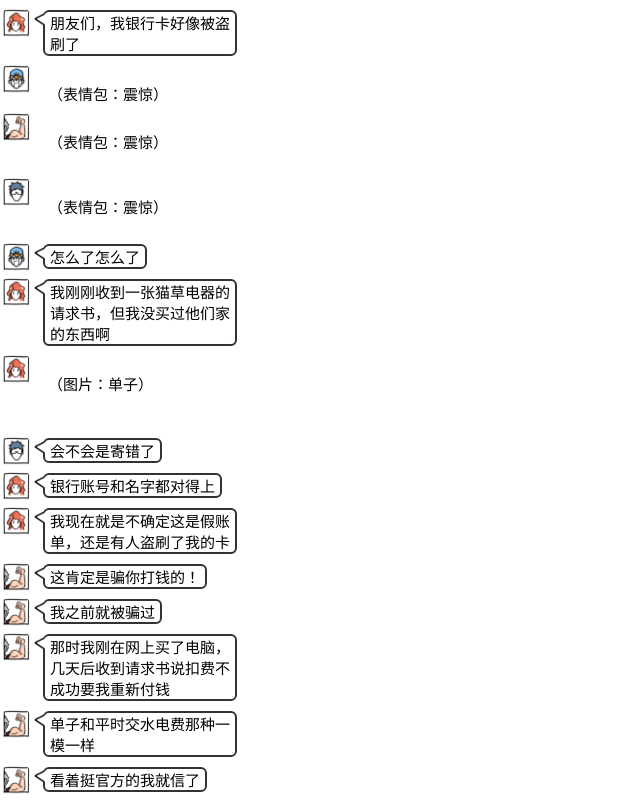
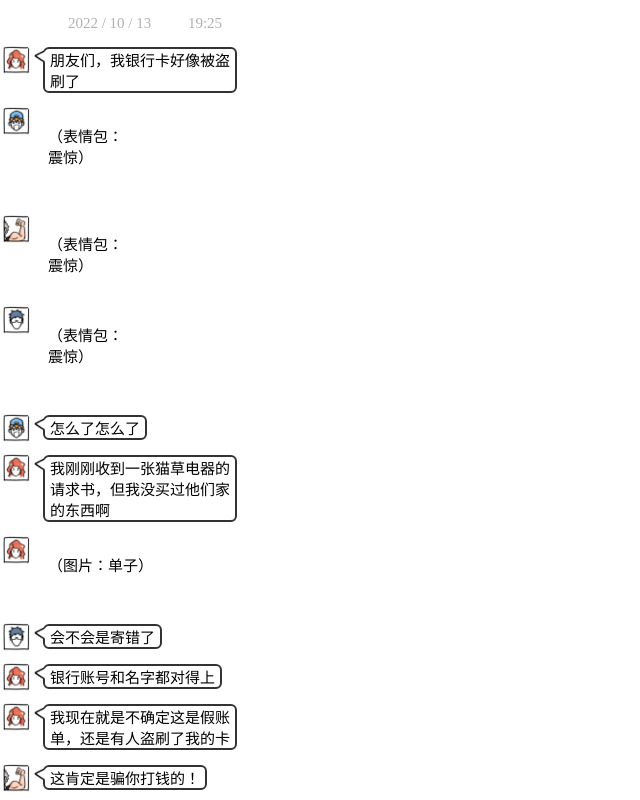
Before and after one commit to Nekoiii/chat_record_generator, a React (Create React App) app: page /chat-record in a window 1280 px wide. Shown: the top 800 px of the page, without its empty margins (0-640 px from the left). Built offline with nearby package versions, Linux system fonts and the light colour scheme; a web font is replaced by a local one.

Commit message:
finished all lines

```diff
--- a/src/pages/ChatRecordPage/ChatRecordPage.scss
+++ b/src/pages/ChatRecordPage/ChatRecordPage.scss
@@ -2,14 +2,13 @@
 
 .chat_record_page .word_list {
   font-family: LittleMatch;
-  //border: 3PX #333333 solid;
-  //width: 1080PX;
+  width: 290PX;
 }
 
 .chat_record_page .word_item {
   position: relative;
   // display: flex;
-  margin: 10PX 0;
+  margin: 15PX 0;
 }
 
 .chat_record_page .word_item .words {
@@ -47,6 +46,7 @@
 }
 
 .chat_record_page .chat_box_right .words {
+  text-align: justify;
   margin-right: 45PX;
 }
 
@@ -61,6 +61,18 @@
   top: -2PX;
 }
 
+//聊天日期
+.chat_record_page .chat_date {
+  white-space: pre-wrap;
+  text-align: center;
+  margin: 15PX;
+  color: #b0b0b0;
+  font-size: 15PX;
+}
+
+
+
+
 @font-face {
   font-family: 'LittleMatch';
   src: url('../../resources/fonts/LittleMatch.ttf');
--- a/src/pages/ChatRecordPage/ChatRecordPage.tsx
+++ b/src/pages/ChatRecordPage/ChatRecordPage.tsx
@@ -5,7 +5,7 @@ import words_obj from './words';
 import './ChatRecordPage.scss';
 
 interface chatRecords {
-  char: number;
+  char: string;
   words: string;
 }
 
@@ -15,27 +15,33 @@ const ChatRecordPage = (props: any) => {
 
   useEffect(() => {}, []);
 
+  //拆分台词, 做成{char:'',words:''}放到list中
+  //台词格式为: [角色id]#[台词]$
+  const split_chat_record = (words: string, records_list: chatRecords[]) => {
+    const split_words = words.split('$');
+    split_words.map(it => {
+      const [char, words] = it.split('#');
+      char &&
+        words &&
+        records_list.push({
+          char: char,
+          words: words,
+        });
+    });
+    return records_list;
+  };
   /*
   char: 0:♀-猫草, 1:♀-被盗当事人, 2:♂-爱凑热闹,说话比较幼稚, 3:♂-程序员,理性派,
    4:♂-东北大哥,曾被骗过,容易冲动, 5:偶尔出现的群友, 6:偶尔出现的群友
   */
-  const split_words_1 = words_obj.words_1.words.split('$');
-  const chatRecords_1: chatRecords[] = [];
-  split_words_1.map(it => {
-    const [char, words] = it.split('#');
-    char &&
-      words &&
-      chatRecords_1.push({
-        char: Number(char),
-        words: words,
-      });
-  });
+  const records_list_1: chatRecords[] = [];
+  const records_list_2: chatRecords[] = [];
+  split_chat_record(words_obj.words_1.words, records_list_1);
+  split_chat_record(words_obj.words_2.words, records_list_2);
 
   /*
   char: 0:♀-被盗当事人, 1:♀-土豪朋友
   */
-
-  const url = '../../resources/icons/a.png';
 
   /*
   获取头像
@@ -44,28 +50,28 @@ const ChatRecordPage = (props: any) => {
   const get_icon_src = (id: number | string) => {
     let icon_src: string = '';
     switch (id) {
-      case 0:
+      case 'a':
         icon_src = require('../../resources/icons/a.png').default;
         break;
-      case 1:
+      case 'b':
         icon_src = require('../../resources/icons/b.png').default;
         break;
-      case 2:
+      case 'c':
         icon_src = require('../../resources/icons/c.png').default;
         break;
-      case 3:
+      case 'd':
         icon_src = require('../../resources/icons/d.png').default;
         break;
-      case 4:
+      case 'e':
         icon_src = require('../../resources/icons/e.png').default;
         break;
-      case 5:
+      case 'f':
         icon_src = require('../../resources/icons/f.png').default;
         break;
-      case 6:
+      case 'g':
         icon_src = require('../../resources/icons/g.png').default;
         break;
-      case 7:
+      case 'h':
         icon_src = require('../../resources/icons/h.png').default;
         break;
       default:
@@ -74,21 +80,27 @@ const ChatRecordPage = (props: any) => {
     return icon_src;
   };
 
+  const get_chat_div = (list: chatRecords[], me_id: string) => {
+    return list.map(it => {
+      return it.char === 'date' ? (
+        <div className='chat_date border_none'>{it.words}</div>
+      ) : (
+        <div className={'word_item '.concat(it.char == me_id ? 'chat_box_right' : '').concat()}>
+          <img src={get_icon_src(it.char)} className='icon' />
+          {it.words[0] === '\t' || (
+            <img src={require('../../resources/icons/horn.png').default} className='icon_horn' />
+          )}
+          <div className={'words '.concat(it.words[0] === '\t' ? 'border_none' : '')}>{it.words}</div>
+        </div>
+      );
+    });
+  };
+
   return (
     <div className={'chat_record_page '.concat(props.className)}>
-      <div className='word_list'>
-        {chatRecords_1.map(it => {
-          return (
-            <div className={'word_item '.concat(it.char == words_obj.words_1.me_id ? 'chat_box_right' : '').concat()}>
-              <img src={get_icon_src(it.char)} className='icon' />
-              {it.words[0] === '\t' || (
-                <img src={require('../../resources/icons/horn.png').default} className='icon_horn' />
-              )}
-              <div className={'words '.concat(it.words[0] === '\t' ? 'border_none' : '')}>{it.words}</div>
-            </div>
-          );
-        })}
-      </div>
+      <div className='word_list'>{get_chat_div(records_list_1, words_obj.words_1.me_id)}</div>
+      <div>Part -- 2</div>
+      <div className='word_list'>{get_chat_div(records_list_2, words_obj.words_2.me_id)}</div>
     </div>
   );
 };
--- a/src/pages/ChatRecordPage/words.ts
+++ b/src/pages/ChatRecordPage/words.ts
@@ -1,161 +1,223 @@
 const words_obj = {
   words_1: {
-    me_id: 0, //me_id是目前聊天框主视角的角色id
+    me_id: 'a', //me_id是目前聊天框主视角的角色id
     words: '',
   },
   words_2: {
-    me_id: 1,
+    me_id: 'b',
     words: '',
   },
 };
 
 /*
-  char: 0:♀-猫草, 1:♀-被盗当事人, 2:♂-爱凑热闹,说话比较幼稚, 3:♂-程序员,理性派,
-   4:♂-东北大哥,曾被骗过,容易冲动, 5:偶尔出现的群友, 6:偶尔出现的群友
+  char: a:♀-猫草, b:♀-被盗当事人, c:♂-爱凑热闹,说话比较幼稚, d:♂-程序员,理性派,
+   e:♂-东北大哥,曾被骗过,容易冲动, f:♀-偶尔出现的群友, g:♂-偶尔出现的群友, h:♂-b的土豪朋友
   */
 words_obj.words_1.words =
-  '1#朋友们，我银行卡好像被盗刷了$\
-2#\t\n（表情包：震惊）\n$\
-4#\t\n（表情包：震惊）\n\n$\
-3#\t\n（表情包：震惊）\n\n$\
-2#怎么了怎么了$\
-1#我刚刚收到一张猫草电器的请求书，但我没买过他们家的东西啊$\
-1#\t\n（图片：单子）\n\n\n$\
-3#会不会是寄错了$\
-1#银行账号和名字都对得上$\
-1#我现在就是不确定这是假账单，还是有人盗刷了我的卡$\
-4#这肯定是骗你打钱的！$\
-4#我之前就被骗过$\
-4#那时我刚在网上买了电脑，几天后收到请求书说扣费不成功要我重新付钱$\
-4#单子和平时交水电费那种一模一样$\
-4#看着挺官方的我就信了$\
-4#\t\n（表情包：靠）\n\n$\
-4#钱打过去才发现被骗了 +$\
-1#但我最近也没买东西啊$\
-2#啧啧啧太惨了$\
-5#现在还有发实体文件的骗子啊 我以为都是打电话的$\
-4#是吧$\
-4#做得可逼真了$\
-4#所以你这个别理它就好了$\
-1#我现在更担心有人黑了我的账号$\
-3#请求书是银行汇款吗？$\
-1#银行和便利店付款都可以$\
-3#要不问问官方客服？$\
-2#\t（发图：圈起账单上号码）\n\n$\
-2#上面好像有客服电话$\
-2#打过去看看？$\
-4#别打啊，这肯定是骗子电话$\
-4#你打过去他就会说啊你没买过呀 那我发你一个链接你点进去退货$\
-4#然后你点进去就凉了，所有信息密码什么的都被盗走了$\
-3#对，要打也打官网上的电话$\
-1#其实我刚刚已经打了这个号码了..$\
-1#我问她收货地址是哪，她说现在营业时间外，明天才能查到$\
-4#这也太假了吧$\
-4#摆明就是在忽悠你🍉$\
-1#我再打官网上的电话看看$\
-2#\t(表情包：去吧)\n\n$\
-2#最近怎么了$\
-2#一天接好几个骗子电话$\
-3#我前几天刚接了个冒充大使馆的$\
-3#说有个犯罪团伙被抓供出了我的名字$\
-3#不配合调查就把我遣返回国 []$\
-4#哈哈哈$\
-2#哈哈哈哈哈哈哈哈$\
-3#感觉疫情后骗子变多了$\
-2#可能因为他们更适应在宅办公$\
-2#效率反而高了$\
-0#终于看完了你们聊天记录..$\
-0#骗子永远不会失业😂$\
-5#记得看过一个视频，有记者采访诈骗村的人，全村都是骗子，人家觉得自己是靠真本事赚钱，那就是个手艺，根本不觉得有什么道德亏欠 +$\
-2#说的很有道理，差点被洗脑了 +$\
-0#我觉得没有创造新价值的都不能叫手艺 +$\
-1#卧槽$\
-2#？？怎么了$\
-1#我刚刚打了官网的电话，是同一个人接的！$\
-2#你怎么知道同一个人$\
-1#声音一模一样！她还问我是不是刚刚那个😂$\
-4#说不定骗子拦截了官网电话$\
-2#或者这个客服小姐姐就是骗子！$\
-4#客服兼职骗子吗哈哈哈哈$\
-4#笑死$\
-3#要是怀疑客服的话下次打电话的时候跟她商量下要不要报个警 +$\
-2#哈哈哈哈$\
-1#拦截也不是没可能$\
-1#我之前有朋友被骗过，那帮骗子直接做了个盗版的中国法院官网给他 +$\
-1#而且百度搜索假官网的电话，出来的信息也显示所属机关是法院$\
-2#那么恐怖的吗$\
-0#感觉这个请求书像是真的..应该是有人盗刷了你的卡吧$\
-3#我估计什么都是真的 就银行账户是假的$\
-1#有道理啊！！$\
-4#对哎$\
-3#骗子从猫草电器买了台空调，然后把请求书上的信息篡改成你的，再发给你让你帮他付钱$\
-3#所以那个客服小姐姐应该是真的$\
-6#所以应该就是请求书被篡改了，其他信息都是真的$\
-1#但我没买肯定不会付钱啊$\
-4#骗子就是广撒网，说不定就碰到一个刚好买了空调的人，就被骗了$\
-1#这骗子的骗人成本怎么看起来这么高啊😂$\
-1#邮费都赚不回来吧$\
-0#可能是像发小广告的一样 自己一家家塞的😂$\
-4#广撒网，基数够大，有一小部分人上当就足够他们赚了$\
-4#所以那种上来就说他们是骗子的人其实很节省他们的时间成本，因为一开口就知道是骗不到的人，直接挂电话换下一个就完了$\
-1#嗯嗯$\
-1#现在就等明天客服帮我查收货地址吧$\
-4#拿到地址我们去打爆骗子的头！$\
-4#\t（表情包）\n\n\n$\
-2#\t（表情包）\n\n\n$\
-3#报警吧😂$\
-2#坐等后续$\
-0#坐等后续$\
-【第二天】$\
-1#官方帮我查了，说我确实有买$\
-2#所以这个请求书是真的？$\
-1而且$\
-3是不是系统出错了啊$\
-1收货地址还是我家？？？$\
-（表情包：黑人问号）$\
-4骗子是不是本来想骗你一台空调，结果地址忘记改了哈哈哈哈$\
-不是说过几天冷空气要来了嘛$\
-你可以干脆买下来自己用哈哈哈哈$\
-2骗子可能就是想让你这么想$\
-然后在你付了款后改地址（表情：吃瓜）$\
-4（表情包）$\
-1你们说会不会是那猫草电器为了提高销量故意给人送账单$\
-我的天新型营销方式$\
-3报警吧$\
-1警察的话 如果没被骗是不是就不管 以前听说过这种 不给立案的$\
-4我上次被骗的时候 我问信用卡公司说要不然我报警吧 信用卡说这种事太多了 警察是不会管的 $\
-0我用的m0o20o卡，上次被盗刷 银行发消息给我是不是我刷的 回答不是的瞬间 账号冻结 直接换卡$\
-3我也是这个卡，以前也是遭遇了钓鱼网站，我联系他们后，马上给我拦截了，没有扣钱，当即就给我冻结换了卡$\
-0嗯嗯，从此爱上m0o20o卡$\
-1我也是m0o20o，不过是为了它的可爱卡面$\
-（图片）$\
-m0o20o的34si6n真的很圈粉$\
-【这段也是真的哈哈哈哈，群里聊着聊着开始种草信用卡了】$\
-$\
-【几天后】$\
-2靠，今天好冷啊$\
-0我穿着短袖短裤爬出被窝都惊呆了$\
-2一夜之间发生什么了$\
-我不想出门上班啊啊啊$\
-0（表情包：诶嘿嘿）$\
-这就是在宅办公的好处$\
-4羡慕$\
-2羡慕$\
-3羡慕$\
-2我都想请病假了$\
-1（图片：$\
-降温，你空调收到了吗？$\
-啊，你买的？）$\
-（图片）$\
-（图片）$\
-4：？$\
-【点开图片】$\
-【沸腾的水突然平静，然后旋涡卷向石头】$\
-2我也想要这样的朋友$\
-6求认识$\
-3就算认识了人家也不会送空调给你$\
+  'date#2022 / 10 / 13\t\t19:25$\
+b#朋友们，我银行卡好像被盗刷了$\
+c#\t\n（表情包：\n震惊）\n\n\n$\
+e#\t\n（表情包：\n震惊）\n\n$\
+d#\t\n（表情包：\n震惊）\n\n\n$\
+c#怎么了怎么了$\
+b#我刚刚收到一张猫草电器的请求书，但我没买过他们家的东西啊$\
+b#\t\n（图片：单子）\n\n\n$\
+d#会不会是寄错了$\
+b#银行账号和名字都对得上$\
+b#我现在就是不确定这是假账单，还是有人盗刷了我的卡$\
+e#这肯定是骗你打钱的！$\
+e#我之前就被骗过$\
+e#那时我刚在网上买了电脑，几天后收到请求书说扣费不成功要我重新付钱$\
+e#单子和平时交水电费那种一模一样$\
+e#看着挺官方的我就信了$\
+e#\t\n（表情包：\n靠）\n\n\n$\
+e#钱打过去才发现被骗了 +$\
+c#啧啧啧太惨了$\
+b#但我最近也没买东西啊$\
+d#🤔$\
+f#现在还有发实体文件的骗子啊 我以为都是打电话的$\
+e#是吧$\
+e#做得可逼真了$\
+e#所以你这个别理它就好了$\
+b#我现在更担心有人黑了我的账号$\
+d#请求书是银行汇款吗？$\
+b#银行和便利店付款都可以$\
+d#要不问问官方客服？$\
+c#\t\n（发图：\n圈起账单上\n号码）\n\n\n\n\n$\
+c#上面好像有客服电话$\
+c#打过去看看？$\
+e#别打啊，这肯定是骗子电话$\
+e#你打过去他就会说啊你没买过呀 那我发你一个退货链接$\
+e#然后你点进去就凉了，所有信息密码什么的就被盗走了$\
+d#对，要打也打官网上的电话$\
+b#其实我刚刚已经打了这个号码了..$\
+b#我问她收货地址是哪，她说现在营业时间外，明天才能查到$\
+c#这也太假了吧$\
+c#摆明就是在忽悠你🍉$\
+b#我再打官网上的电话看看$\
+c#\t\n(表情包：\n去吧)\n\n$\
+e#最近怎么了$\
+e#那么多骗子$\
+d#我前几天刚接了个冒充大使馆的$\
+d#说有个犯罪团伙被抓后供出了我的名字$\
+d#不配合调查就把我遣返回国 +$\
+e#哈哈哈哈$\
+c#哈哈哈哈哈哈哈哈哈$\
+d#感觉疫情后骗子变多了$\
+c#可能因为他们更适应在宅办公$\
+c#效率反而高了$\
+d#也可能很多人失业后改行当骗子了😂$\
+a#终于看完了你们聊天记录..$\
+a#骗子永远不会失业😂$\
+f#记得看过一个视频，有记者采访诈骗村的人，全村都是骗子，人家觉得自己是靠真本事赚钱，\
+那就是个手艺，根本不觉得有什么道德亏欠 +$\
+c#妈呀 说的好有道理，差点被洗脑了 +$\
+a#我觉得没有创造新价值的都不能叫手艺 +$\
+b#卧槽$\
+c#？？怎么了$\
+b#我刚刚打了官网的电话，居然是同一个人接的！$\
+c#你怎么知道同一个人$\
+b#声音一模一样！她还问我是不是刚刚那个😂$\
+e#说不定骗子拦截了官网电话$\
+c#或者这个客服小姐姐就是骗子！$\
+a#客服兼职骗子吗哈哈哈哈$\
+e#笑死$\
+b#太诡异了$\
+b#明明是不同号码$\
+b#他们公司只有这一个客服吗？？？$\
+d#要是怀疑客服的话下次打电话的时候跟她商量下要不要报个警 +$\
+c#哈哈哈哈$\
+b#拦截也不是没可能$\
+b#我之前有朋友被骗过，那帮骗子直接做了个盗版的中国法院官网给他 +$\
+b#而且百度搜索假官网上的电话，出来的信息也显示所属机关是法院$\
+c#那么恐怖的吗$\
+a#感觉这个请求书像是真的..应该是有人盗刷了你的卡吧$\
+d#我估计什么都是真的 就银行账户是假的$\
+b#有道理啊！！$\
+a#对哎$\
+e#😲$\
+d#骗子从猫草电器买了台空调，然后把请求书上的信息篡改成你的，再发给你让你帮他付钱$\
+d#所以那个客服小姐姐应该是真的$\
+e#所以应该就是请求书被篡改了，除了付款人，上面其他信息都是真的！$\
+b#但我没买肯定不会付钱啊$\
+e#骗子就是广撒网，说不定就碰到一个刚好买了空调的人，就被骗了$\
+e#像我上次一样 +$\
+b#这骗子的骗人成本怎么看起来这么高啊😂$\
+b#还寄请求书$\
+b#邮费都赚不回来吧$\
+a#可能是像发小广告的一样 自己一家家塞的😂$\
+d#广撒网，基数够大，有一小部分人上当就足够他们赚了$\
+d#所以那种上来就说他们是骗子的人其实很节省他们的时间成本，因为一开口就知道是骗不到的人，直接挂电话换下一个就完了$\
+d#总之先等明天客服帮你查收货地址吧$\
+b#嗯嗯$\
+e#拿到地址我们去打爆骗子的头！$\
+a#\t\n（表情包:\n这就是大佬吧）\n\n\n$\
+e#\t\n（表情包）\n\n$\
+c#\t\n（表情包）\n\n\n\n$\
+d#报警吧😂$\
+c#坐等后续$\
+a#坐等后续$\
+date#2022 / 10 / 14\t\t11:03$\
+b#朋友们$\
+b#官方帮我查了，说我确实有买$\
+c#所以骗子真的是下了单，然后篡改请求书让你付钱？$\
+b#而且$\
+e#不过你不付钱他们也不会发货吧$\
+b#收货地址还是我家？？？$\
+b#\t\n（表情包：\n黑人问号）\n\n\n$\
+e#啊$\
+a#\t\n（表情包：\n喵喵喵？）\n\n$\
+c#\t\n（表情包：\n？？？）\n$\
+d#是不是系统出错了啊$\
+e#可能骗子本来想骗你一台空调，结果地址忘记改了哈哈哈哈$\
+c#不是说过几天冷空气要来了嘛$\
+c#你可以干脆买下来自己用哈哈哈哈$\
+e#骗子可能就是想让你这么想$\
+e#然后在你付了款后改地址 +$\
+c#\t\n（表情包\n惊恐）\n\n\n\n$\
+c#有道理$\
+a#你们说$\
+a#会不会是那猫草电器为了提高销量故意给人送账单 +$\
+c#我的天新型营销方式吗$\
+d#哈哈哈硬核强买强卖$\
+b#我觉得..$\
+b#要不我还是....$\
+b#报警吧 +$\
+g#警察的话 如果没被骗是不是就不能立案的$\
+e#我上次被骗的时候 我问信用卡公司说要不然我报警吧 信用卡说这种事太多了 警察是不会管的 $\
+a#我信用卡上次被盗刷$\
+a#maocao银行打电话问我是不是我刷的$\
+a#我说不是$\
+a#他们立马就把账号冻结$\
+a#直接给我换了张卡$\
+d#我也用的maocao卡，以前也是不小心点进钓鱼网站，他们马上给我拦截了$\
+d#没有扣钱，当即就给我冻结换了卡$\
+a#嗯嗯，从此爱上maocao卡$\
+b#我也是maocao，不过是为了它的可爱卡面$\
+b#\t\n（图片:\n信用卡）\n\n\n$\
+b#maocao的design真的很圈粉$\
+d#我原本也是这只猫猫！$\
+d#结果升级了金卡后，就变成了最丑的基础款$\
+d#气死我了$\
+a#哈哈哈哈$\
+c#哈哈哈哈$\
+#【这段是真的哈哈哈哈，群里聊着聊着就开始各种种草信用卡了】$\
+date#2022/10/16\t08:12$\
+c#卧槽今天好冷啊$\
+a#我穿着短袖短裤爬出被窝都惊呆了$\
+c#一夜之间发生了什么$\
+c#不想出门上班啊啊啊$\
+a#\t\n（表情包：\n诶嘿嘿）\n$\
+a#这就是在宅办公的好处$\
+e#羡慕$\
+c#羡慕$\
+d#羡慕$\
+c#我都想请病假了$\
+b#\t\n（图片：\n聊天记录）\n\n\n\n\n\n$\
+e#我想放寒假$\
+b#\t\n（图片：\n聊天记录）\n\n\n\n\n\n$\
+#【停顿了一会儿后】$\
+e#？$\
+d#？？$\
+c#？？？$\
+#【点开图片】$\
+#【沸腾的水突然平静，然后旋涡卷向石头】$\
+b#对不起这几天打扰大家了$\
+b#那个空调是一个朋友想偷偷送我的礼物$\
+b#估计他也没想到请求书会发到我家去....$\
+b#我已经和猫草公司商量退款了$\
+b#对不起大家 真的太尴尬了$\
+b#谢谢你们帮我分析了那么多$\
+#【群里又安静了片刻，然后突然炸锅】$\
+e#卧槽、$\
+c#卧槽卧槽卧槽$\
+c#能把这个朋友介绍我认识吗 +$\
+e#我也想要这样的朋友$\
+g#求认识+1$\
+c#你那个朋友还缺朋友吗 + + +$\
+d#就算认识了人家也不会送空调给你们 +$\
+c# +$\
+b#😂$\
+#【我..】$\
+#【我此时此刻只想说——】$\
+#【↑（请弹幕自由发挥）】$\
+';
+words_obj.words_2.words =
+  'b#哈哈哈$\
+date#2022/10/16\t08:01$\
+h#空调收到了吗$\
+h#\t\n（表情包：\n探头）\n\n$\
+date#08:05$\
+b#？？？$\
+h# +$\
+b#啊？$\
+h#啊？还没送到吗？$\
+b#那台空调是你买的！？？？？？$\
+h#喜欢吗~$\
+h#不是说这个星期会降温嘛$\
+h#之前听你说你家空调制暖不太好$\
+h#就想买台新的送你$\
+b# + + +$\
 ';
 
-words_obj.words_2.words = '';
-
 export default words_obj;
```
